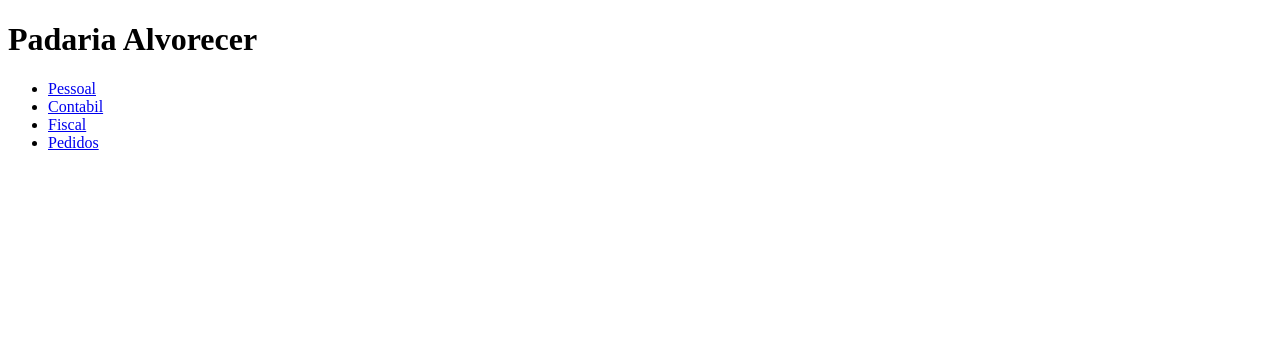
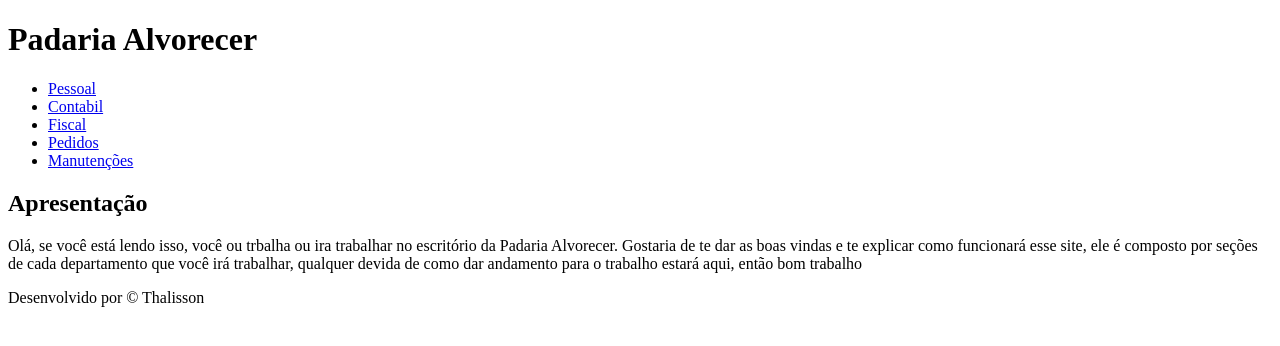
Before and after one commit to Thalisson-both/Padaria-Alvorecer, a plain HTML site: page index.html in a window 1280 px wide. Drawn offline with Linux system fonts and the light colour scheme.

Commit message:
pequenas alterações

```diff
--- a/index.html
+++ b/index.html
@@ -8,18 +8,26 @@
     <link rel="stylesheet" href="./assets/css/style.css">
 </head>
 <body>
+    <div class="container">
         <header>
-        <div class="container">
             <h1>Padaria Alvorecer</h1>
+        </header>
         <nav>
             <ul>
                 <li><a href="#">Pessoal</a></li>
                 <li><a href="#">Contabil</a></li>
                 <li><a href="#">Fiscal</a></li>
                 <li><a href="#">Pedidos</a></li>
+                <li><a href="#">Manutenções</a></li>
             </ul>
         </nav>
+        <section>
+            <h2>Apresentação</h2>
+            <p>Olá, se você está lendo isso, você ou trbalha ou ira trabalhar no escritório da Padaria Alvorecer.
+                    Gostaria de te dar as boas vindas e te explicar como funcionará esse site, ele é composto por seções de cada departamento que você irá trabalhar, qualquer devida de como dar andamento para o trabalho estará aqui, então bom trabalho
+            </p>
+        </section>
     </div>
-    </header>
+    <footer><p>Desenvolvido por &copy; Thalisson</p></footer>
 </body>
 </html>
```
Also changed, not shown: ideia-base.png (added). Lines whose indentation alone changed are shown as unchanged.
